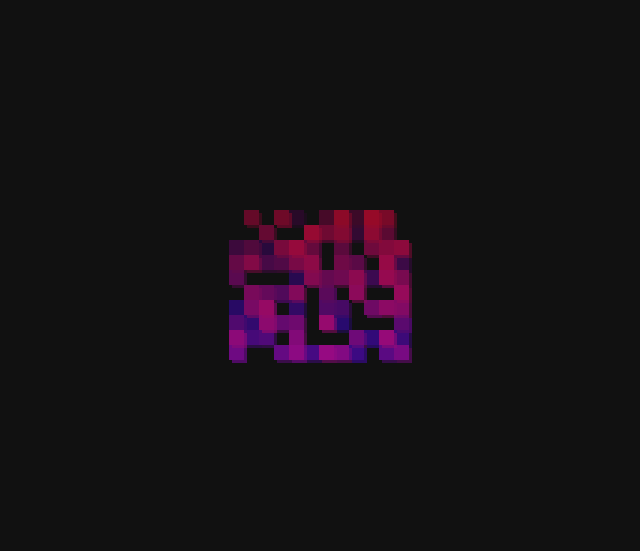
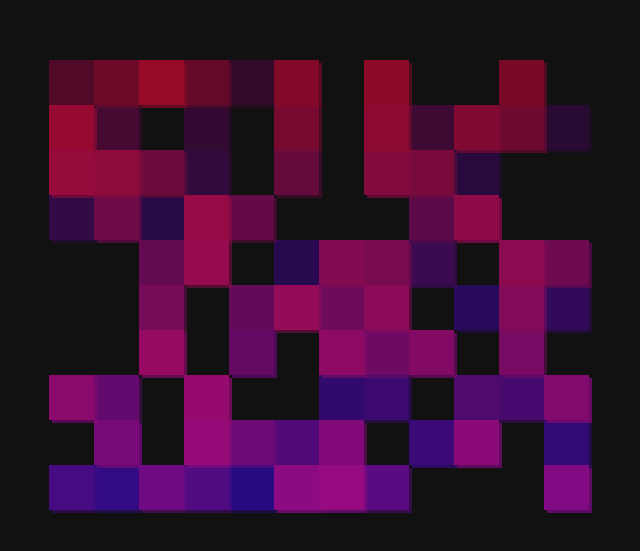
Before and after one commit to gpspelle/intercomp, a React (Create React App) app: page / in a window 1280 px wide. Shown: the part 115-666 px from the top of the page, without its empty margins (321-961 px from the left). Built offline with nearby package versions, Linux system fonts and the light colour scheme.

Commit message:
increase tile size

```diff
--- a/src/scss/Tiles.scss
+++ b/src/scss/Tiles.scss
@@ -7,7 +7,7 @@ $planar-x: 12;
 $planar-y: 10;
 //$planar-z: 2;
 
-$point-size: 15px;
+$point-size: 45px;
 $spacing: 0;
 
 @function rando-shuffle($list) {
```
